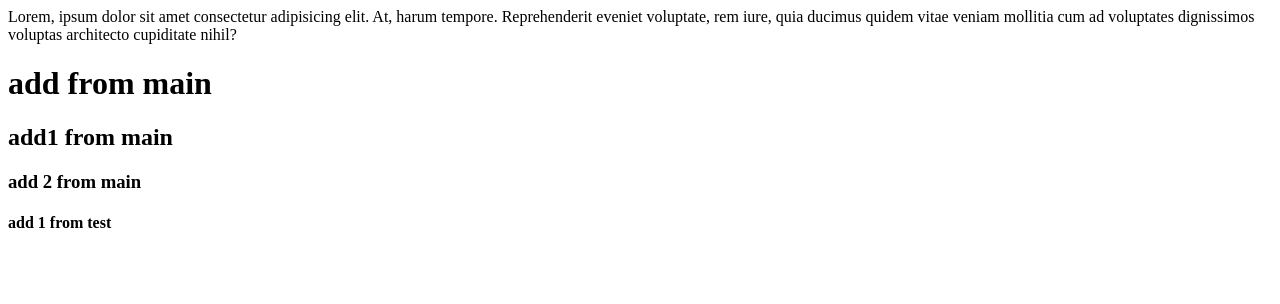
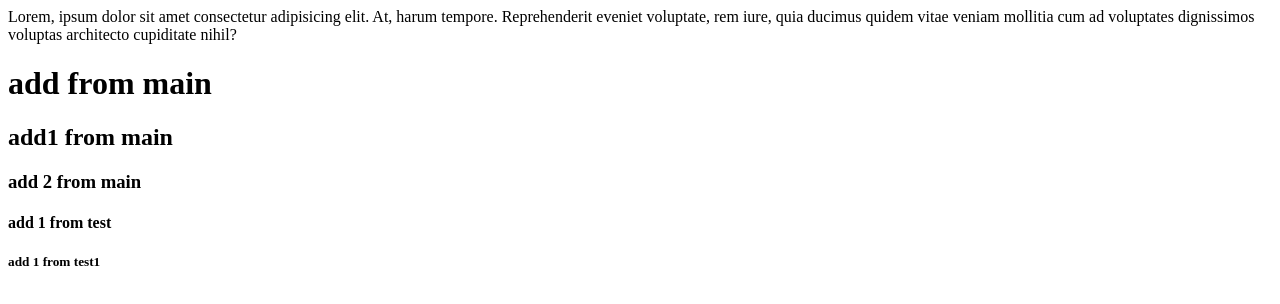
Before and after one commit to rawan873/pproject--x, a plain HTML site: page file.html in a window 1280 px wide. Drawn offline with Linux system fonts and the light colour scheme.

Commit message:
add from test1

```diff
--- a/file.html
+++ b/file.html
@@ -12,5 +12,8 @@
     <h3>add 2 from main</h3>
     <!-- test -->
      <h4>add 1 from test</h4>
+     <!-- test 1 -->
+      <h5>add 1 from test1</h5>
+
 </body>
 </html>
```
